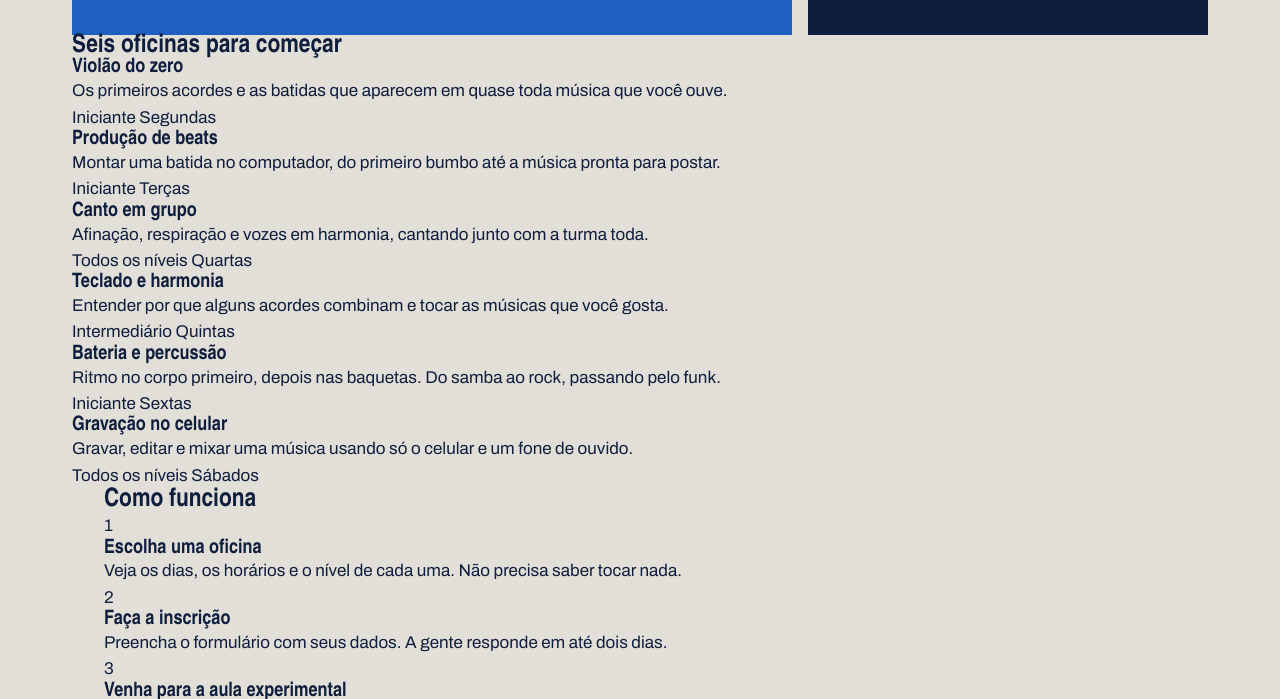
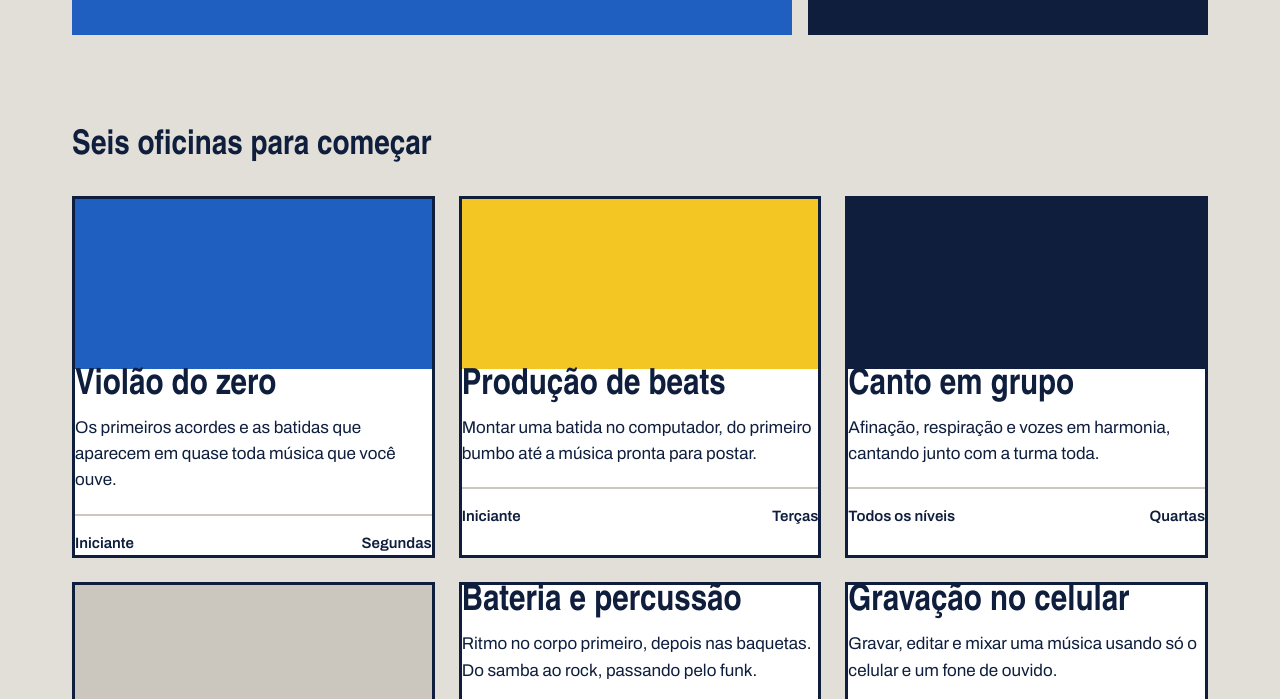
Before and after one commit to pedrao8/lajesonora, a plain HTML site: page index.html in a window 1280 px wide. Shown: the part 671-1370 px from the top of the page. Drawn offline with Linux system fonts and the light colour scheme; a web font is replaced by a local one.

Commit message:
cards das oficinas

```diff
--- a/index.css
+++ b/index.css
@@ -126,3 +126,63 @@ h1, h2, h3 {
 .botao:hover{
     background-color: var(--caixa-dagua);
 }
+
+.secao{
+    margin-top: 96px;
+}
+
+.titulo-secao{
+    font-size: 34px;
+    margin-bottom: 32px;
+}
+
+.cards{
+    display: flex;
+    flex-wrap: wrap;
+    gap: 24px;
+}
+
+.card{
+    background-color: var(--branco);
+    border: 3px solid var(--tinta);
+    flex: 1 1 340px;
+}
+
+.card .foto{
+    height: 170px;
+}
+
+.foto{
+    background-color: var(--concreto-escuro);
+}
+
+.foto-azul{
+    background-color: var(--caixa-dagua);
+}
+
+.foto-amarela{
+    background-color: var(--fita);
+}
+
+.foto-tinta{
+    background-color: var(--tinta);
+}
+
+.card .texto{
+    padding: 24px;
+}
+
+.card h3{
+    font-size: 36px;
+    margin-bottom: 12px;
+}
+
+.card-info{
+    margin-top: 20px;
+    padding-top: 16px;
+    border-top: 2px solid var(--concreto-escuro);
+    font-weight: 600;
+    font-size: 15px;
+    display: flex;
+    justify-content: space-between;
+}
```
